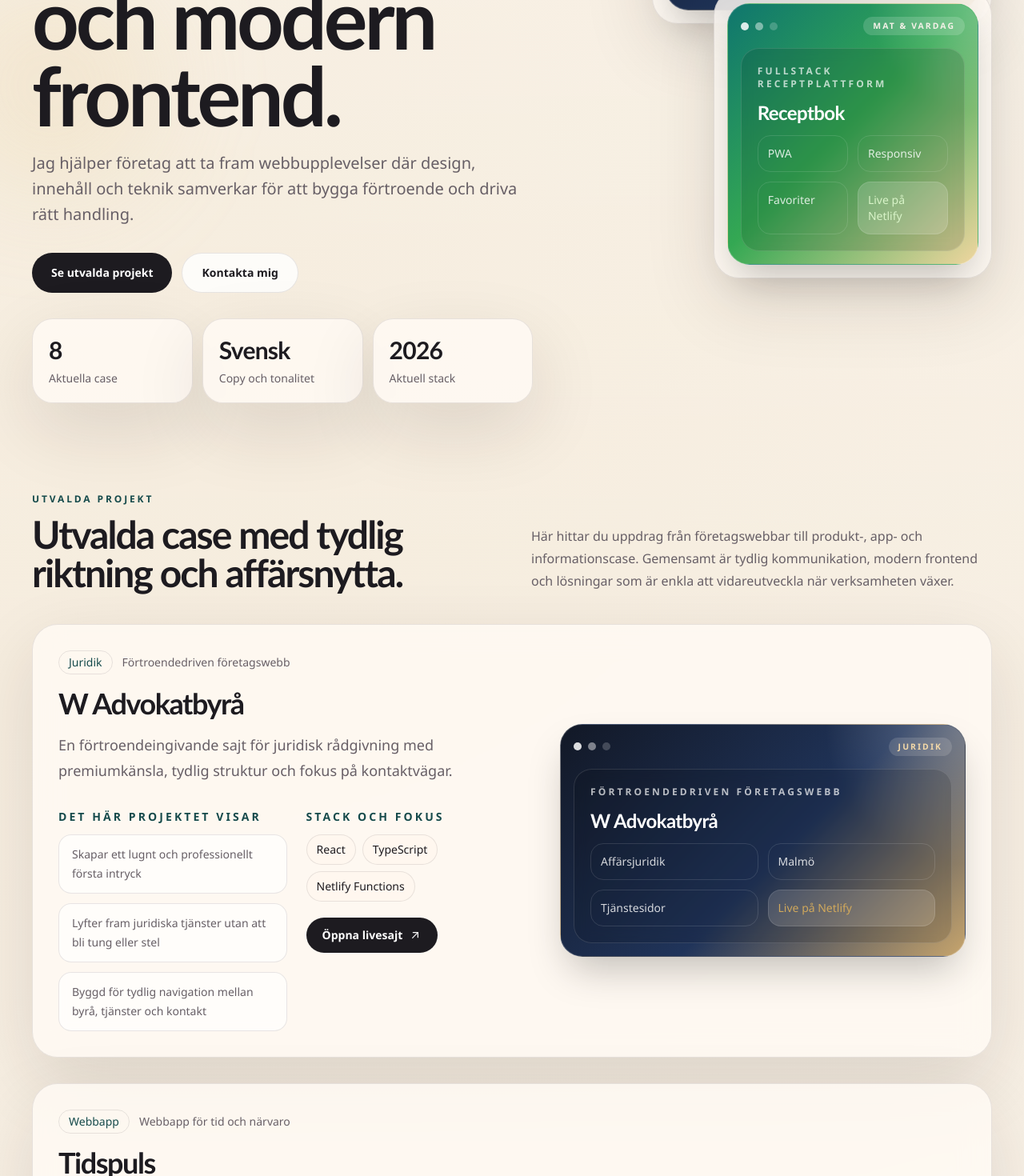
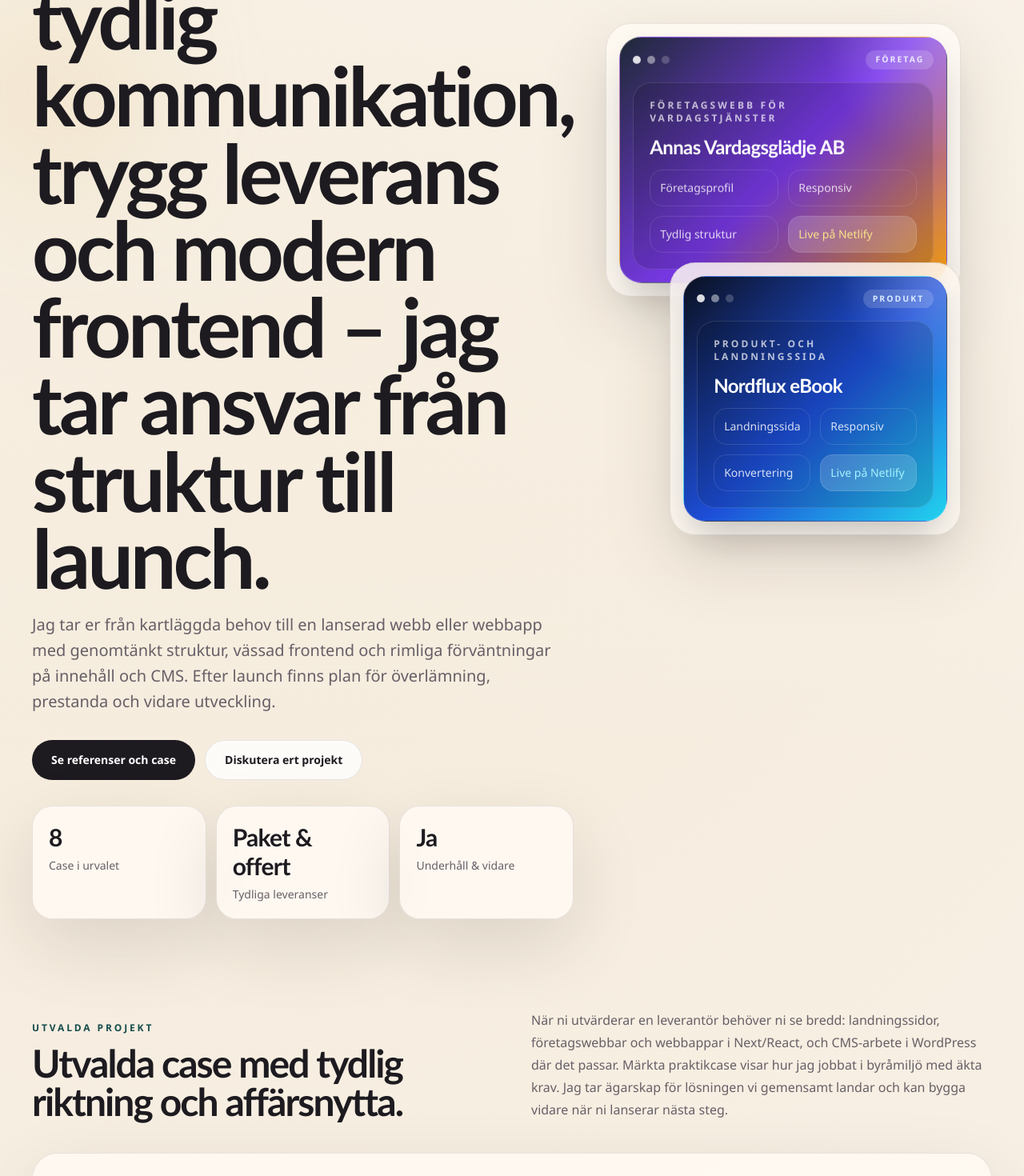
Before and after one commit to Elli2022/eleonora-portfolio, a Next.js app: page / in a window 1280 px wide. Shown: the part 580-2050 px from the top of the page at 80% size. Built offline with nearby package versions, Linux system fonts and the light colour scheme.

Commit message:
Optimera portfolio för frilanskunder

```diff
--- a/src/app/layout.tsx
+++ b/src/app/layout.tsx
@@ -8,16 +8,19 @@ export const metadata: Metadata = {
     template: "%s | Eleonora Nocentini",
   },
   description:
-    "Webbutvecklar-portfolio med skarpa case i Next.js, React och TypeScript. Fokus på tydlig design, snabb frontend och affärsnytta för företag.",
+    "Frilans webbutvecklare med referenser för SMB och organisationer – landningssidor, företagswebbar och frontend i Next.js/React och WordPress där det passar. Tydliga leveranser och överlämning.",
   keywords: [
     "webbutvecklare",
-    "frontend developer",
+    "frilans webbutvecklare",
+    "frontend",
     "Next.js",
     "React",
     "TypeScript",
-    "portfolio",
-    "frilans",
+    "WordPress",
+    "landningssida",
+    "företagswebb",
     "Netlify",
+    "SMB",
   ],
   alternates: {
     canonical: "/",
@@ -29,7 +32,7 @@ export const metadata: Metadata = {
     siteName: "Eleonora Portfolio",
     title: "Eleonora Nocentini Sköldebrink | Webbportfolio",
     description:
-      "Utvalda webbprojekt med tydlig känsla, modern frontend och fokus på resultat.",
+      "Referenser och case: webb för företag och organisationer med tydliga leveranser och modern frontend.",
     images: [
       {
         url: "/opengraph-image",
@@ -43,7 +46,7 @@ export const metadata: Metadata = {
     card: "summary_large_image",
     title: "Eleonora Nocentini Sköldebrink | Webbportfolio",
     description:
-      "Utvalda webbprojekt med modern frontend och tydligt affärsfokus.",
+      "Frilans webbutveckling med trygga leveranser och fokus på resultat.",
     images: ["/opengraph-image"],
   },
 };
--- a/src/app/page.tsx
+++ b/src/app/page.tsx
@@ -1,9 +1,9 @@
 import type { Metadata } from "next";
 
 export const metadata: Metadata = {
-  title: "Portfolio och case",
+  title: "Frilans webbutveckling · referenser",
   description:
-    "Utvalda case för företag och produkter: från strategi och UI till snabb implementation i modern frontend.",
+    "Webb och frontend för företag och organisationer – tydliga leveranser, modern stack och ansvarsfull överlämning.",
 };
 
 type Project = {
@@ -26,73 +26,8 @@ type Project = {
 };
 
 const projects: Project[] = [
-  {
-    name: "W Advokatbyrå",
-    category: "Förtroendedriven företagswebb",
-    summary:
-      "En förtroendeingivande sajt för juridisk rådgivning med premiumkänsla, tydlig struktur och fokus på kontaktvägar.",
-    impact: [
-      "Skapar ett lugnt och professionellt första intryck",
-      "Lyfter fram juridiska tjänster utan att bli tung eller stel",
-      "Byggd för tydlig navigation mellan byrå, tjänster och kontakt",
-    ],
-    stack: ["React", "TypeScript", "Netlify Functions"],
-    href: "https://w-advokatbyra-malmo.netlify.app/",
-    cta: "Öppna livesajt",
-    badge: "Juridik",
-    previewHighlights: ["Affärsjuridik", "Malmö", "Tjänstesidor", "Live på Netlify"],
-    preview: {
-      gradient: "linear-gradient(135deg, #121826 0%, #20345a 55%, #c7a56d 100%)",
-      surface: "rgba(255, 248, 236, 0.14)",
-      accent: "#f4d9a8",
-      highlight: "#d0a85c",
-    },
-  },
-  {
-    name: "Receptbok",
-    category: "Fullstack receptplattform",
-    summary:
-      "En modern receptapp med PWA-stöd, sparade favoriter och möjlighet att koppla frontend mot en befintlig Express- och MongoDB-backend.",
-    impact: [
-      "App-lik upplevelse för att hitta, spara och hantera recept",
-      "Mobilvänlig installation med manifest och service worker",
-      "Frontend i Next.js med stöd för backend-synk vid behov",
-    ],
-    stack: ["Next.js", "TypeScript", "Express", "MongoDB"],
-    href: "https://ellisreceptbok.netlify.app/",
-    cta: "Öppna livesajt",
-    repoHref: "https://github.com/Elli2022/receptbok",
-    badge: "Mat & vardag",
-    previewHighlights: ["PWA", "Responsiv", "Favoriter", "Live på Netlify"],
-    preview: {
-      gradient: "linear-gradient(135deg, #0f766e 0%, #34a853 48%, #f0d69f 100%)",
-      surface: "rgba(255, 255, 255, 0.16)",
-      accent: "#f5f1e8",
-      highlight: "#d8f3c8",
-    },
-  },
-  {
-    name: "Tidspuls",
-    category: "Webbapp för tid och närvaro",
-    summary:
-      "En inloggad webbapp där användare skapar konto, loggar in och jobbar med tid och aktivitet i ett tydligt flöde. Deployad som snabb SPA på Netlify.",
-    impact: [
-      "Registrering och inloggning med fokus på en trygg första upplevelse",
-      "Gränssnitt byggt för att fungera lika bra på mobil som på desktop",
-      "Live-miljö på Netlify med enkel delning av länk till intressenter",
-    ],
-    stack: ["Vue 3", "TypeScript", "Netlify"],
-    href: "https://tidspuls-app.netlify.app/",
-    cta: "Öppna livesajt",
-    badge: "Webbapp",
-    previewHighlights: ["Auth-flöde", "Responsiv", "Tid i fokus", "Live på Netlify"],
-    preview: {
-      gradient: "linear-gradient(135deg, #1e1b4b 0%, #5b21b6 48%, #fb7185 100%)",
-      surface: "rgba(255, 255, 255, 0.16)",
-      accent: "#ede9fe",
-      highlight: "#fecdd3",
-    },
-  },
+
+
   {
     name: "Annas Vardagsglädje AB",
     category: "Företagswebb för vardagstjänster",
@@ -142,6 +77,76 @@ const projects: Project[] = [
   },
 
   {
+    name: "W Advokatbyrå",
+    category: "Förtroendedriven företagswebb",
+    summary:
+      "En förtroendeingivande sajt för juridisk rådgivning med premiumkänsla, tydlig struktur och fokus på kontaktvägar.",
+    impact: [
+      "Skapar ett lugnt och professionellt första intryck",
+      "Lyfter fram juridiska tjänster utan att bli tung eller stel",
+      "Byggd för tydlig navigation mellan byrå, tjänster och kontakt",
+    ],
+    stack: ["React", "TypeScript", "Netlify Functions"],
+    href: "https://w-advokatbyra-malmo.netlify.app/",
+    cta: "Öppna livesajt",
+    badge: "Juridik",
+    previewHighlights: ["Affärsjuridik", "Malmö", "Tjänstesidor", "Live på Netlify"],
+    preview: {
+      gradient: "linear-gradient(135deg, #121826 0%, #20345a 55%, #c7a56d 100%)",
+      surface: "rgba(255, 248, 236, 0.14)",
+      accent: "#f4d9a8",
+      highlight: "#d0a85c",
+    },
+  },
+
+  {
+    name: "Italidea",
+    category: "Språktolkning och stöd på italienska",
+    summary:
+      "En tydlig webb för Italidea med fokus på språktolkning och stöd på italienska, där besökaren snabbt hittar rätt hjälp och kontaktväg.",
+    impact: [
+      "Tydlig tjänstepresentation för besökare som behöver stöd på italienska",
+      "Bygger förtroende med varm tonalitet och tydlig vägledning",
+      "Live på Netlify med lösning som är enkel att vidareutveckla",
+    ],
+    stack: ["Next.js", "TypeScript", "React", "Netlify"],
+    href: "https://italidea.netlify.app/",
+    cta: "Öppna livesajt",
+    repoHref: "https://github.com/Elli2022/Italidea",
+    badge: "Organisation",
+    previewHighlights: ["Italienska", "Responsiv", "Tydliga tjänster", "Live på Netlify"],
+    preview: {
+      gradient: "linear-gradient(135deg, #0f172a 0%, #166534 50%, #f59e0b 100%)",
+      surface: "rgba(255, 255, 255, 0.16)",
+      accent: "#dcfce7",
+      highlight: "#fde68a",
+    },
+  },
+
+  {
+    name: "Tidspuls",
+    category: "Webbapp för tid och närvaro",
+    summary:
+      "En inloggad webbapp där användare skapar konto, loggar in och jobbar med tid och aktivitet i ett tydligt flöde. Deployad som snabb SPA på Netlify.",
+    impact: [
+      "Registrering och inloggning med fokus på en trygg första upplevelse",
+      "Gränssnitt byggt för att fungera lika bra på mobil som på desktop",
+      "Live-miljö på Netlify med enkel delning av länk till intressenter",
+    ],
+    stack: ["Vue 3", "TypeScript", "Netlify"],
+    href: "https://tidspuls-app.netlify.app/",
+    cta: "Öppna livesajt",
+    badge: "Webbapp",
+    previewHighlights: ["Auth-flöde", "Responsiv", "Tid i fokus", "Live på Netlify"],
+    preview: {
+      gradient: "linear-gradient(135deg, #1e1b4b 0%, #5b21b6 48%, #fb7185 100%)",
+      surface: "rgba(255, 255, 255, 0.16)",
+      accent: "#ede9fe",
+      highlight: "#fecdd3",
+    },
+  },
+
+  {
     name: "Convertor eBook",
     category: "Praktik och moderniserad landningssida",
     summary:
@@ -164,7 +169,6 @@ const projects: Project[] = [
       highlight: "#bbf7d0",
     },
   },
-
 
   {
     name: "Francks Refurbishment",
@@ -213,28 +217,28 @@ const projects: Project[] = [
   },
 
   {
-    name: "Italidea",
-    category: "Språktolkning och stöd på italienska",
+    name: "Receptbok",
+    category: "Fullstack receptplattform",
     summary:
-      "En tydlig webb för Italidea med fokus på språktolkning och stöd på italienska, där besökaren snabbt hittar rätt hjälp och kontaktväg.",
+      "En modern receptapp med PWA-stöd, sparade favoriter och möjlighet att koppla frontend mot en befintlig Express- och MongoDB-backend.",
     impact: [
-      "Tydlig tjänstepresentation för besökare som behöver stöd på italienska",
-      "Bygger förtroende med varm tonalitet och tydlig vägledning",
-      "Live på Netlify med lösning som är enkel att vidareutveckla",
+      "App-lik upplevelse för att hitta, spara och hantera recept",
+      "Mobilvänlig installation med manifest och service worker",
+      "Frontend i Next.js med stöd för backend-synk vid behov",
     ],
-    stack: ["Next.js", "TypeScript", "React", "Netlify"],
-    href: "https://italidea.netlify.app/",
+    stack: ["Next.js", "TypeScript", "Express", "MongoDB"],
+    href: "https://ellisreceptbok.netlify.app/",
     cta: "Öppna livesajt",
-    repoHref: "https://github.com/Elli2022/Italidea",
-    badge: "Organisation",
-    previewHighlights: ["Italienska", "Responsiv", "Tydliga tjänster", "Live på Netlify"],
+    repoHref: "https://github.com/Elli2022/receptbok",
+    badge: "Mat & vardag",
+    previewHighlights: ["PWA", "Responsiv", "Favoriter", "Live på Netlify"],
     preview: {
-      gradient: "linear-gradient(135deg, #0f172a 0%, #166534 50%, #f59e0b 100%)",
+      gradient: "linear-gradient(135deg, #0f766e 0%, #34a853 48%, #f0d69f 100%)",
       surface: "rgba(255, 255, 255, 0.16)",
-      accent: "#dcfce7",
-      highlight: "#fde68a",
+      accent: "#f5f1e8",
+      highlight: "#d8f3c8",
     },
-  },
+  }
 
 ];
 
@@ -377,13 +381,12 @@ export default function Home() {
         <section id="top" className="grid gap-10 pb-20 pt-6 lg:grid-cols-[1.08fr_0.92fr] lg:items-center lg:pb-28">
           <div className="space-y-8">
             <div className="reveal space-y-5">
-              <p className="eyebrow text-xs font-bold">Portfolio 2026</p>
+              <p className="eyebrow text-xs font-bold">Frilans · Webb & frontend</p>
               <h1 className="section-title max-w-4xl text-[clamp(3.2rem,8vw,6.5rem)] font-bold leading-[0.94]">
-                Webbprojekt med tydlig känsla, affärsnytta och modern frontend.
+                Webb för företag och organisationer som vill ha tydlig kommunikation, trygg leverans och modern frontend – jag tar ansvar från struktur till launch.
               </h1>
               <p className="max-w-2xl text-lg leading-8 text-[color:var(--muted)] sm:text-xl">
-                Jag hjälper företag att ta fram webbupplevelser där design, innehåll och
-                teknik samverkar för att bygga förtroende och driva rätt handling.
+                Jag tar er från kartläggda behov till en lanserad webb eller webbapp med genomtänkt struktur, vässad frontend och rimliga förväntningar på innehåll och CMS. Efter launch finns plan för överlämning, prestanda och vidare utveckling.
               </p>
             </div>
 
@@ -392,21 +395,21 @@ export default function Home() {
                 href="#projects"
                 className="inline-flex items-center justify-center rounded-full bg-[color:var(--ink)] px-6 py-3.5 text-sm font-semibold text-white transition hover:translate-y-[-1px] hover:bg-black"
               >
-                Se utvalda projekt
+                Se referenser och case
               </a>
               <a
                 href="mailto:eleonora.nocentini@gmail.com"
                 className="inline-flex items-center justify-center rounded-full border border-[color:var(--line)] bg-white/80 px-6 py-3.5 text-sm font-semibold text-[color:var(--ink)] transition hover:border-[color:var(--accent)] hover:bg-white"
               >
-                Kontakta mig
+                Diskutera ert projekt
               </a>
             </div>
 
             <div className="reveal grid gap-3 sm:grid-cols-3" style={{ animationDelay: "220ms" }}>
               {[
-                { value: "8", label: "Aktuella case" },
-                { value: "Svensk", label: "Copy och tonalitet" },
-                { value: "2026", label: "Aktuell stack" },
+                { value: "8", label: "Case i urvalet" },
+                { value: "Paket & offert", label: "Tydliga leveranser" },
+                { value: "Ja", label: "Underhåll & vidare" },
               ].map((item) => (
                 <div key={item.label} className="glass-card rounded-[1.6rem] p-5">
                   <p className="font-display text-3xl font-bold tracking-tight">{item.value}</p>
@@ -435,9 +438,7 @@ export default function Home() {
               </h2>
             </div>
             <p className="max-w-xl text-base leading-7 text-[color:var(--muted)]">
-              Här hittar du uppdrag från företagswebbar till produkt-, app- och
-              informationscase. Gemensamt är tydlig kommunikation, modern
-              frontend och lösningar som är enkla att vidareutveckla när verksamheten växer.
+              När ni utvärderar en leverantör behöver ni se bredd: landningssidor, företagswebbar och webbappar i Next/React, och CMS‑arbete i WordPress där det passar. Märkta praktikcase visar hur jag jobbat i byråmiljö med äkta krav. Jag tar ägarskap för lösningen vi gemensamt landar och kan bygga vidare när ni lanserar nästa steg.
             </p>
           </div>
 
@@ -584,22 +585,21 @@ export default function Home() {
           <div className="glass-card reveal rounded-[2rem] p-8 sm:p-10">
             <div className="grid gap-8 lg:grid-cols-[1.1fr_0.9fr]">
               <div className="space-y-4">
-                <p className="eyebrow text-xs font-bold">Frilansprofil</p>
+                <p className="eyebrow text-xs font-bold">Samarbete</p>
                 <h2 className="section-title text-4xl font-bold sm:text-5xl">
-                  Så levererar jag i uppdrag från idé till live.
+                  Så jobbar jag med er som kund.
                 </h2>
                 <p className="max-w-2xl text-lg leading-8 text-[color:var(--muted)]">
-                  Arbetet drivs med tydlig scope, prioriterade leveranser och tät återkoppling
-                  så att projektet håller både tempo och kvalitet hela vägen till lansering.
+                  Ni får förutsägbar scope, skriftlig offert, avstämda milstolpar och löpande kommunikation – så att leveransen matchar budget, tid och kvalitetskrav hela vägen.
                 </p>
               </div>
 
               <div className="grid gap-4">
                 {[
-                  "Tydlig kickoff med mål, målgrupp och prioriterad leveranslista",
-                  "Design och copy som guidar besökaren mot rätt handling",
-                  "Produktion i modern stack med fokus på prestanda och underhållbar kod",
-                  "Lansering med uppföljning och konkret plan för nästa iteration",
+                  "Kickoff där vi samlar mål, målgrupp, budskap och tekniska förutsättningar",
+                  "Offert och leveranslista med milstoplar – ni vet vad som ingår och när det levereras",
+                  "Produktion med återkommande demos och avstämding innan nästa steg går i produktion",
+                  "Launch med överlämning: dokumentation, intro till drift/innehåll och plan för vidareförvaltning",
                 ].map((item) => (
                   <div
                     key={item}
@@ -619,11 +619,10 @@ export default function Home() {
               <div className="space-y-4">
                 <p className="eyebrow text-xs font-bold">Kontakt</p>
                 <h2 className="section-title text-4xl font-bold sm:text-5xl">
-                  Vill du ha en webb som känns rätt, fungerar snabbt och leder till resultat?
+                  Ny sajt, förnya befintlig eller starta ett konkret uppdrag?
                 </h2>
                 <p className="max-w-2xl text-lg leading-8 text-[color:var(--muted)]">
-                  Jag tar fram lösningar som kombinerar stark visuell känsla med tydlig
-                  användarupplevelse och mätbar effekt. Hör av dig om du vill diskutera ett uppdrag.
+                  Maila en kort beskrivning av mål, tid och budgetram – jag återkopplar inom rimlig tid med förslag på nästa steg eller ett första möte. Passar det för er kan vi ta fram scope och offert innan produktion startar.
                 </p>
               </div>
 
```
